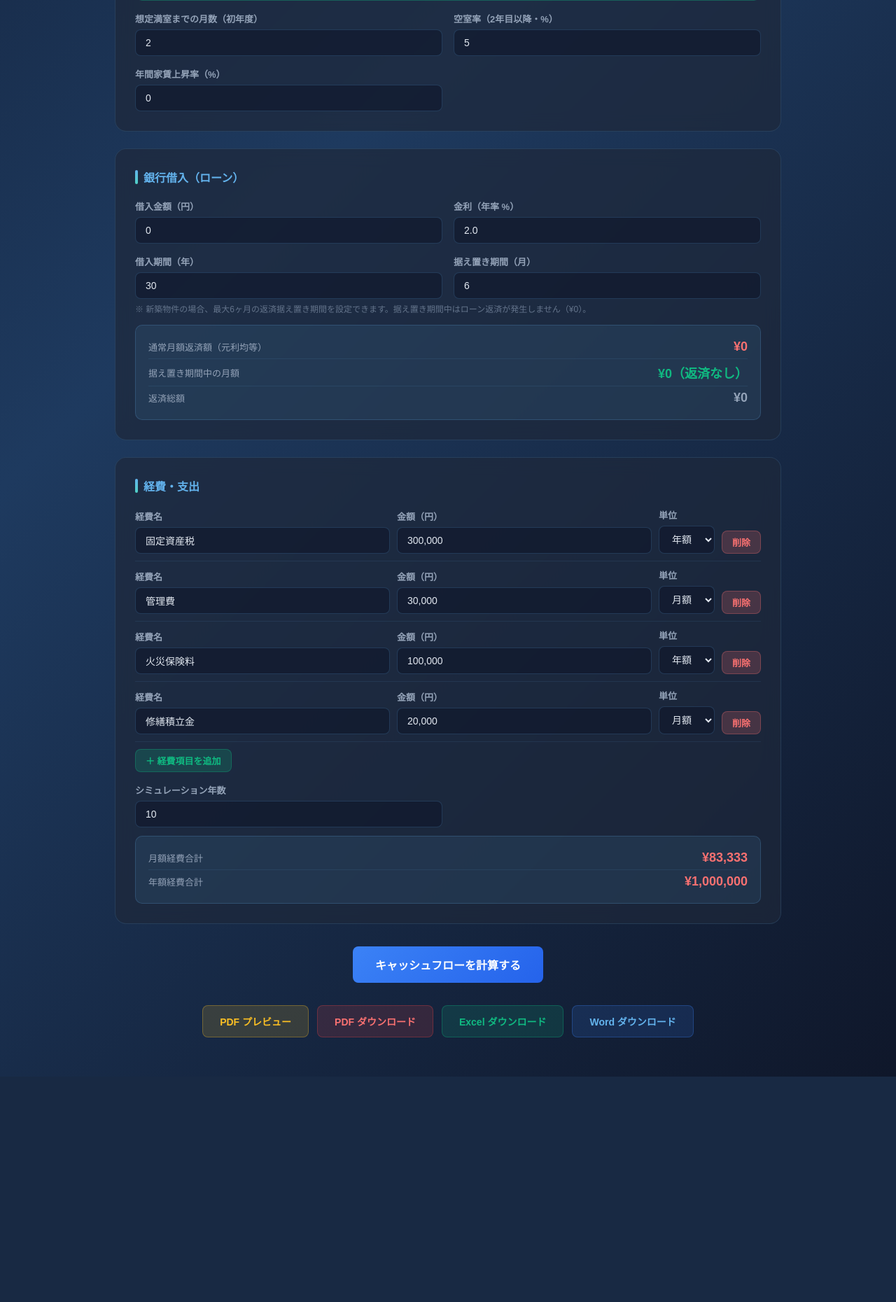
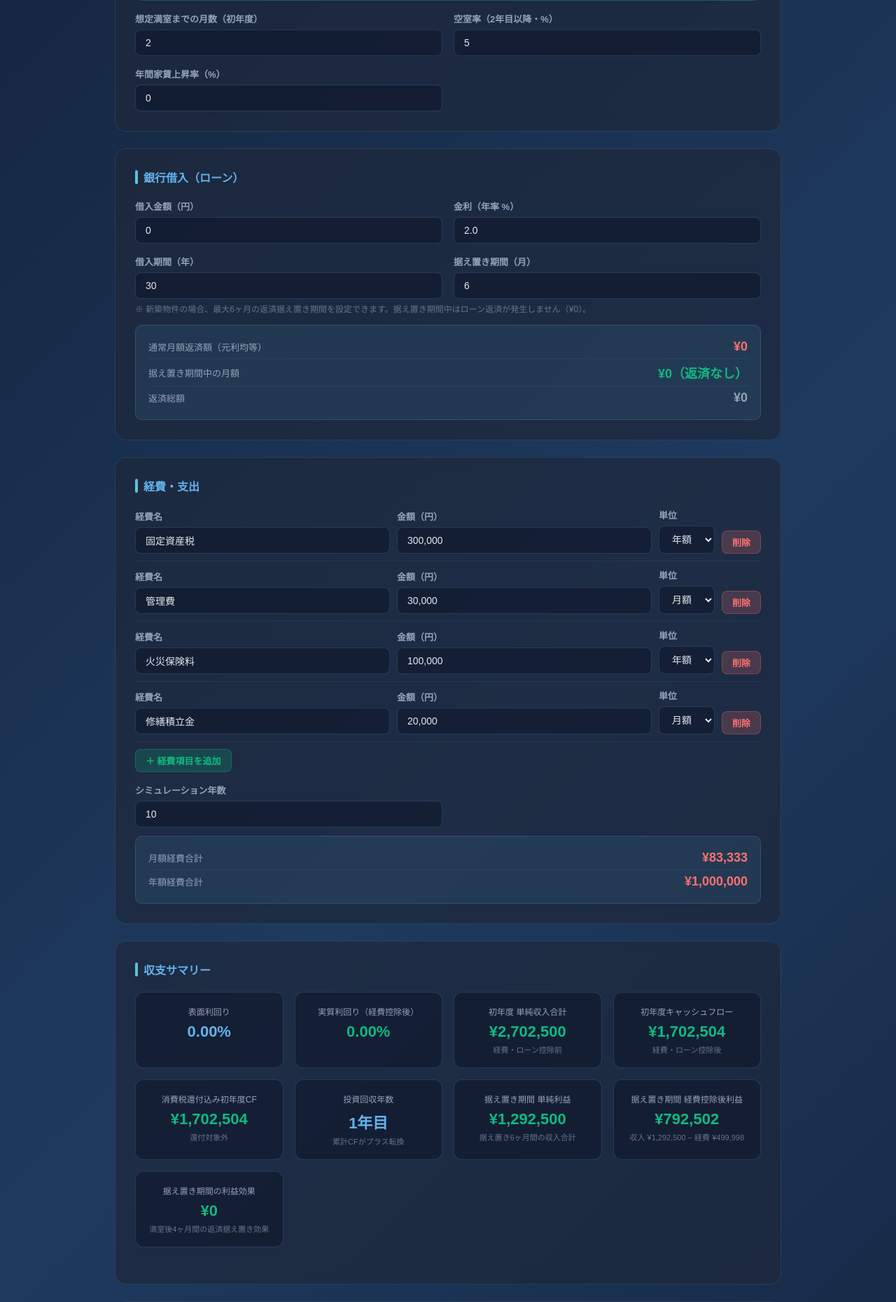
Before and after one commit to ryovader-afk/ryo, a Flask app: page /realestate in a window 1280 px wide. Shown: the part 1420-3280 px from the top of the page at 70% size. Before the commit the page ends 2958 px from the top, so only its background shows below. Run offline with Flask 3, Linux system fonts and the light colour scheme.

Commit message:
サマリー強化・収支グラフ追加・自動計算化・ボタン配置変更
- 収支サマリーに初年度単純収入合計、据え置き期間の単純利益・経費控除後利益を追加
- Chart.jsによる年別収支グラフ（収入/ローン/経費の棒グラフ＋累計CF折れ線）
- キャッシュフロー計算を入力変更時に自動実行（デバウンス150ms）
- エクスポートボタンをページ最下部に移動

Co-Authored-By: Claude Opus 4.6 <noreply@anthropic.com>

```diff
--- a/templates/realestate.html
+++ b/templates/realestate.html
@@ -4,6 +4,7 @@
     <meta charset="UTF-8">
     <meta name="viewport" content="width=device-width, initial-scale=1.0">
     <title>不動産投資キャッシュフローシミュレーター</title>
+    <script src="https://cdn.jsdelivr.net/npm/chart.js@4.4.4/dist/chart.umd.min.js"></script>
     <style>
         * { margin: 0; padding: 0; box-sizing: border-box; }
 
@@ -884,19 +885,8 @@
         </div>
     </div>
 
-    <!-- 計算・エクスポートボタン -->
-    <div class="center-btn">
-        <button class="btn btn-primary" onclick="runSimulation()">キャッシュフローを計算する</button>
-    </div>
-    <div class="export-bar">
-        <button class="btn-export btn-preview" onclick="previewPDF()">PDF プレビュー</button>
-        <button class="btn-export btn-pdf" onclick="exportFile('pdf')">PDF ダウンロード</button>
-        <button class="btn-export btn-excel" onclick="exportFile('excel')">Excel ダウンロード</button>
-        <button class="btn-export btn-word" onclick="exportFile('word')">Word ダウンロード</button>
-    </div>
-
-    <!-- 結果 -->
-    <div id="results" class="hidden">
+    <!-- 結果（常時表示・自動計算） -->
+    <div id="results">
 
         <!-- サマリー -->
         <div class="card">
@@ -911,8 +901,14 @@
                     <div class="summary-box-value neutral" id="netYield">-</div>
                 </div>
                 <div class="summary-box">
+                    <div class="summary-box-label">初年度 単純収入合計</div>
+                    <div class="summary-box-value" id="year1GrossIncome">-</div>
+                    <div class="summary-box-sub">経費・ローン控除前</div>
+                </div>
+                <div class="summary-box">
                     <div class="summary-box-label">初年度キャッシュフロー</div>
                     <div class="summary-box-value" id="year1CF">-</div>
+                    <div class="summary-box-sub">経費・ローン控除後</div>
                 </div>
                 <div class="summary-box">
                     <div class="summary-box-label">消費税還付込み初年度CF</div>
@@ -923,6 +919,16 @@
                     <div class="summary-box-label">投資回収年数</div>
                     <div class="summary-box-value neutral" id="breakeven">-</div>
                     <div class="summary-box-sub">累計CFがプラス転換</div>
+                </div>
+                <div class="summary-box" id="graceBoxSimple" style="display:none;">
+                    <div class="summary-box-label">据え置き期間 単純利益</div>
+                    <div class="summary-box-value positive" id="graceGrossProfit">-</div>
+                    <div class="summary-box-sub" id="graceGrossNote"></div>
+                </div>
+                <div class="summary-box" id="graceBoxNet" style="display:none;">
+                    <div class="summary-box-label">据え置き期間 経費控除後利益</div>
+                    <div class="summary-box-value positive" id="graceNetProfit">-</div>
+                    <div class="summary-box-sub" id="graceNetNote"></div>
                 </div>
                 <div class="summary-box">
                     <div class="summary-box-label">据え置き期間の利益効果</div>
@@ -970,6 +976,14 @@
             </div>
         </div>
 
+        <!-- グラフ -->
+        <div class="card">
+            <div class="card-title">収支グラフ</div>
+            <div style="position:relative; height:350px;">
+                <canvas id="cfChart"></canvas>
+            </div>
+        </div>
+
         <!-- 年別 -->
         <div class="card">
             <div class="card-title">年別キャッシュフロー</div>
@@ -991,6 +1005,14 @@
         </div>
 
     </div>
+
+    <!-- エクスポートボタン（最下部） -->
+    <div class="export-bar">
+        <button class="btn-export btn-preview" onclick="previewPDF()">PDF プレビュー</button>
+        <button class="btn-export btn-pdf" onclick="exportFile('pdf')">PDF ダウンロード</button>
+        <button class="btn-export btn-excel" onclick="exportFile('excel')">Excel ダウンロード</button>
+        <button class="btn-export btn-word" onclick="exportFile('word')">Word ダウンロード</button>
+    </div>
 </div>
 
 <script>
@@ -1169,6 +1191,7 @@ function calcInterestOnly(principal, annualRate) {
     return principal * (annualRate / 100 / 12);
 }
 
+let simTimer = null;
 function updateLiveCalc() {
     const totalRent = getTotalRent();
     $('totalRentValue').textContent = formatYen(totalRent);
@@ -1189,6 +1212,9 @@ function updateLiveCalc() {
     const expTotals = getExpenseTotals();
     $('monthlyExpenseValue').textContent = formatYen(expTotals.monthly);
     $('annualExpenseValue').textContent = formatYen(expTotals.annual);
+
+    clearTimeout(simTimer);
+    simTimer = setTimeout(runSimulation, 150);
 }
 
 let lastSimData = null;
@@ -1319,8 +1345,19 @@ function runSimulation() {
         }
     }
 
+    // --- Grace period income/expense breakdown ---
+    let graceGrossIncome = 0;
+    let graceExpenseTotal = 0;
+    months.forEach(m => {
+        if (m.note === '据置中') {
+            graceGrossIncome += m.rent + m.other;
+            graceExpenseTotal += m.expense;
+        }
+    });
+    const graceNetIncome = graceGrossIncome - graceExpenseTotal;
+    const graceMonthsCount = months.filter(m => m.note === '据置中').length;
+
     // --- Render ---
-    $('results').classList.remove('hidden');
 
     // Summary
     const annualFullRent = totalRent * 12;
@@ -1335,6 +1372,9 @@ function runSimulation() {
     $('netYield').textContent = formatPercent(netYield);
     $('netYield').className = 'summary-box-value ' + (netYield >= 0 ? 'positive' : 'negative');
 
+    $('year1GrossIncome').textContent = formatYen(year1Total.income);
+    $('year1GrossIncome').className = 'summary-box-value positive';
+
     $('year1CF').textContent = formatYen(year1Total.cf);
     $('year1CF').className = 'summary-box-value ' + (year1Total.cf >= 0 ? 'positive' : 'negative');
 
@@ -1344,6 +1384,19 @@ function runSimulation() {
     $('refundNote').textContent = refund > 0 ? `還付額 ${formatYen(refund)} を含む` : '還付対象外';
 
     $('breakeven').textContent = breakevenYear ? `${breakevenYear}年目` : `${simYears}年超`;
+
+    if (gracePeriod > 0 && graceMonthsCount > 0) {
+        $('graceBoxSimple').style.display = '';
+        $('graceBoxNet').style.display = '';
+        $('graceGrossProfit').textContent = formatYen(graceGrossIncome);
+        $('graceGrossNote').textContent = `据え置き${graceMonthsCount}ヶ月間の収入合計`;
+        $('graceNetProfit').textContent = formatYen(graceNetIncome);
+        $('graceNetProfit').className = 'summary-box-value ' + (graceNetIncome >= 0 ? 'positive' : 'negative');
+        $('graceNetNote').textContent = `収入 ${formatYen(graceGrossIncome)} − 経費 ${formatYen(graceExpenseTotal)}`;
+    } else {
+        $('graceBoxSimple').style.display = 'none';
+        $('graceBoxNet').style.display = 'none';
+    }
 
     $('graceBenefit').textContent = formatYen(graceSaving);
     $('graceNote').textContent = occupiedGraceMonths > 0
@@ -1445,12 +1498,102 @@ function runSimulation() {
         })),
     };
 
-    $('results').scrollIntoView({ behavior: 'smooth', block: 'start' });
+    renderChart(annuals);
+}
+
+let cfChartInstance = null;
+function renderChart(annuals) {
+    const ctx = $('cfChart');
+    if (!ctx) return;
+    if (cfChartInstance) cfChartInstance.destroy();
+
+    const labels = annuals.map(a => a.year + '年目');
+    cfChartInstance = new Chart(ctx, {
+        type: 'bar',
+        data: {
+            labels,
+            datasets: [
+                {
+                    label: '年間収入',
+                    data: annuals.map(a => a.income),
+                    backgroundColor: 'rgba(16, 185, 129, 0.7)',
+                    borderColor: '#10b981',
+                    borderWidth: 1,
+                    order: 2,
+                },
+                {
+                    label: '年間ローン返済',
+                    data: annuals.map(a => -a.loan),
+                    backgroundColor: 'rgba(248, 113, 113, 0.7)',
+                    borderColor: '#f87171',
+                    borderWidth: 1,
+                    order: 2,
+                },
+                {
+                    label: '年間経費',
+                    data: annuals.map(a => -a.expense),
+                    backgroundColor: 'rgba(251, 191, 36, 0.7)',
+                    borderColor: '#fbbf24',
+                    borderWidth: 1,
+                    order: 2,
+                },
+                {
+                    label: '累計CF',
+                    data: annuals.map(a => a.cumCF),
+                    type: 'line',
+                    borderColor: '#63b3ed',
+                    backgroundColor: 'rgba(99, 179, 237, 0.1)',
+                    borderWidth: 2,
+                    pointRadius: 4,
+                    pointBackgroundColor: '#63b3ed',
+                    fill: false,
+                    tension: 0.3,
+                    order: 1,
+                },
+            ],
+        },
+        options: {
+            responsive: true,
+            maintainAspectRatio: false,
+            interaction: { mode: 'index', intersect: false },
+            plugins: {
+                legend: {
+                    labels: { color: '#94a3b8', font: { size: 12 } },
+                },
+                tooltip: {
+                    callbacks: {
+                        label: function(ctx) {
+                            const v = ctx.parsed.y;
+                            const sign = v < 0 ? '-' : '';
+                            return ctx.dataset.label + ': ' + sign + '¥' + Math.abs(Math.round(v)).toLocaleString('ja-JP');
+                        }
+                    }
+                }
+            },
+            scales: {
+                x: {
+                    ticks: { color: '#64748b' },
+                    grid: { color: 'rgba(99, 179, 237, 0.08)' },
+                },
+                y: {
+                    ticks: {
+                        color: '#64748b',
+                        callback: function(v) {
+                            if (Math.abs(v) >= 100000000) return (v / 100000000).toFixed(1) + '億';
+                            if (Math.abs(v) >= 10000) return (v / 10000).toFixed(0) + '万';
+                            return v;
+                        }
+                    },
+                    grid: { color: 'rgba(99, 179, 237, 0.08)' },
+                },
+            },
+        },
+    });
 }
 
 function previewPDF() {
     if (!lastSimData) {
-        alert('先に「キャッシュフローを計算する」を実行してください。');
+        alert('データを入力してください。');
         return;
     }
     const payload = { ...lastSimData, format: 'pdf' };
@@ -1472,7 +1615,7 @@ function previewPDF() {
 
 function exportFile(format) {
     if (!lastSimData) {
-        alert('先に「キャッシュフローを計算する」を実行してください。');
+        alert('データを入力してください。');
         return;
     }
     const payload = { ...lastSimData, format: format };
```
